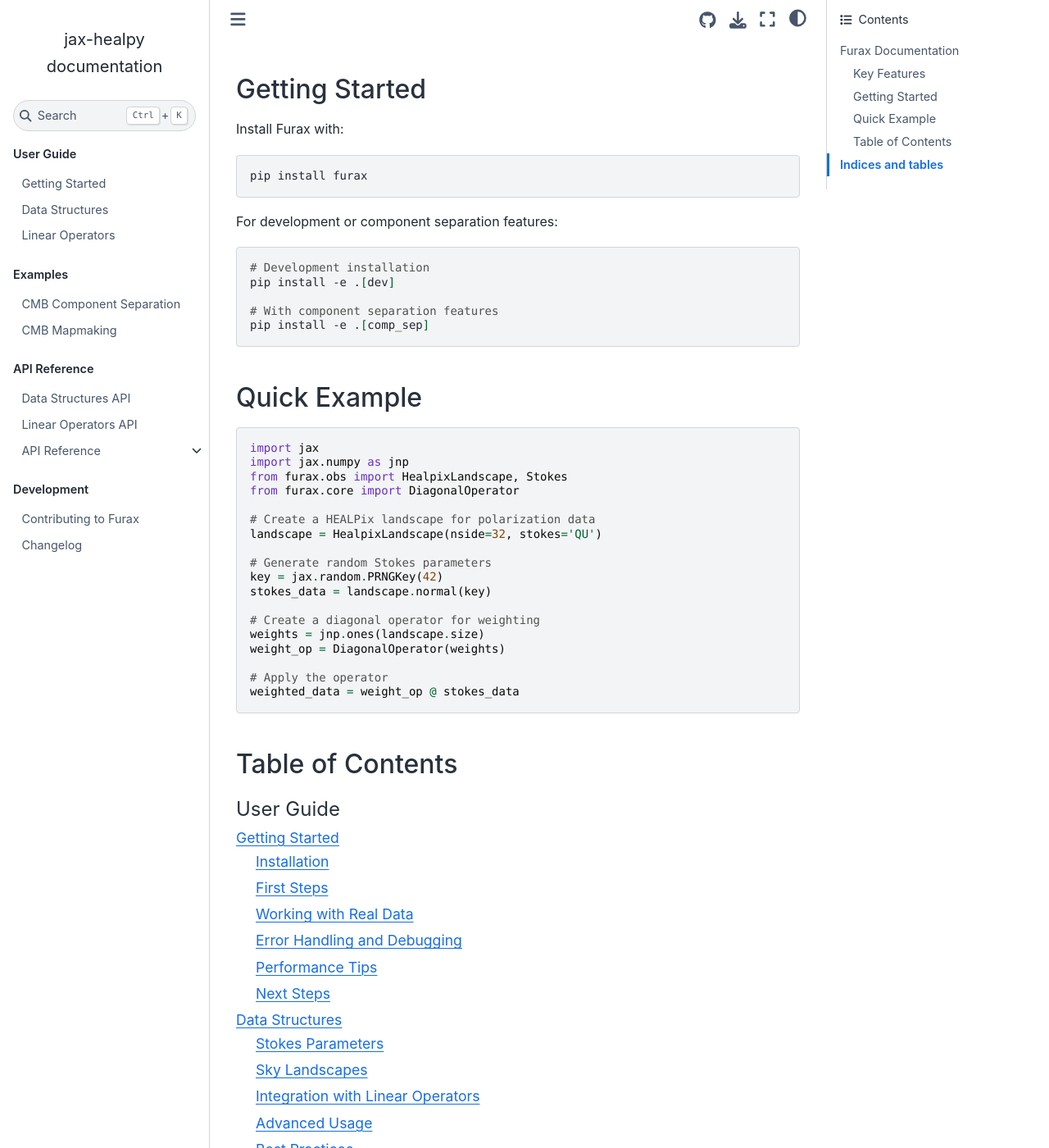
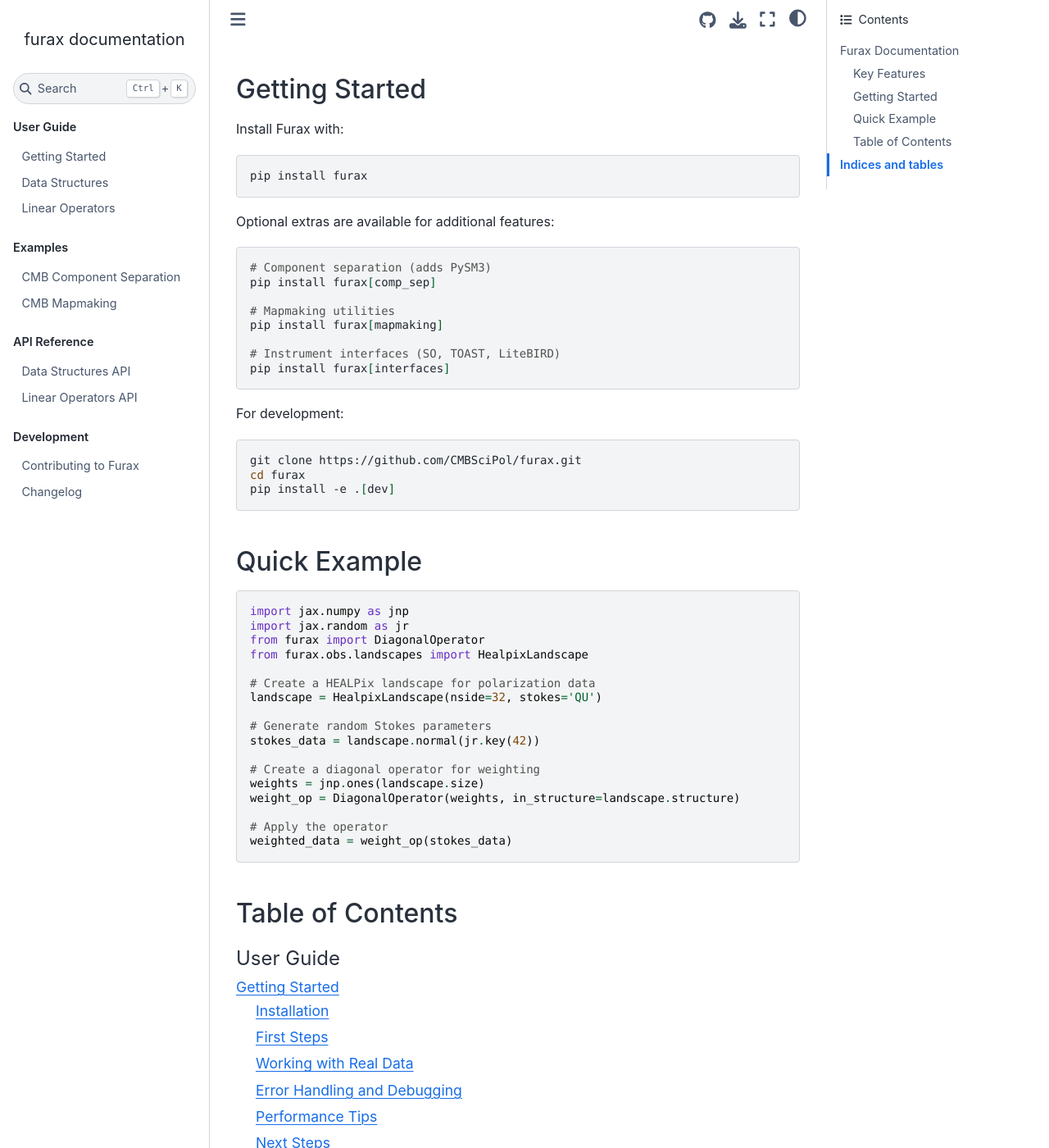
Before and after one commit to CMBSciPol/furax, a Sphinx documentation site: the page built from docs/source/index.rst, in a window 1280 px wide and 1400 px high, scrolled down 651 px. Shown: the whole window at 82% size. Built offline with Sphinx 7.4.7 and the Sphinx Book theme 1.1.4, drawn with Linux system fonts in a browser that asks for light colours; the version number could not be read and is left out; some of the changed text lies outside the part shown.

```diff
--- a/docs/source/conf.py
+++ b/docs/source/conf.py
@@ -11,8 +11,8 @@ import sys
 
 sys.path.insert(0, os.path.abspath('../../'))
 
-project = 'jax-healpy'
-copyright = '2024-2025, Furax contributors.'
+project = 'furax'
+copyright = '2024-2026, Furax contributors.'
 author = 'Furax contributors'
 
 # Get version from setuptools_scm
@@ -74,7 +74,7 @@ napoleon_type_aliases = None
 napoleon_use_admonition_for_examples = False
 napoleon_use_admonition_for_notes = False
 napoleon_use_admonition_for_references = False
-napoleon_use_ivar = False
+napoleon_use_ivar = True
 napoleon_use_param = True
 napoleon_use_rtype = True
 
--- a/docs/source/index.rst
+++ b/docs/source/index.rst
@@ -1,7 +1,8 @@
 Furax Documentation
 ====================
 
-**Furax** is a Framework for Unified and Robust data Analysis with JAX, providing building blocks for solving inverse problems in astrophysical and cosmological domains. It focuses on Cosmic Microwave Background (CMB) analysis with two main components:
+**Furax** is a Framework for Unified and Robust data Analysis with JAX, providing building blocks for solving inverse problems in astrophysical and cosmological domains.
+It focuses on Cosmic Microwave Background (CMB) analysis with two main components:
 
 1. **Linear Operators** (``furax.core``): Composable linear algebra operators built on top of JAX and Lineax
 2. **Stokes Parameters & Landscapes** (``furax.obs``): Data structures for CMB polarization analysis
@@ -28,39 +29,49 @@ Install Furax with:
 
    pip install furax
 
-For development or component separation features:
+Optional extras are available for additional features:
 
 .. code-block:: bash
 
-   # Development installation
+   # Component separation (adds PySM3)
+   pip install furax[comp_sep]
+
+   # Mapmaking utilities
+   pip install furax[mapmaking]
+
+   # Instrument interfaces (SO, TOAST, LiteBIRD)
+   pip install furax[interfaces]
+
+For development:
+
+.. code-block:: bash
+
+   git clone https://github.com/CMBSciPol/furax.git
+   cd furax
    pip install -e .[dev]
-
-   # With component separation features
-   pip install -e .[comp_sep]
 
 Quick Example
 -------------
 
 .. code-block:: python
 
-   import jax
    import jax.numpy as jnp
-   from furax.obs import HealpixLandscape, Stokes
-   from furax.core import DiagonalOperator
+   import jax.random as jr
+   from furax import DiagonalOperator
+   from furax.obs.landscapes import HealpixLandscape
 
    # Create a HEALPix landscape for polarization data
    landscape = HealpixLandscape(nside=32, stokes='QU')
 
    # Generate random Stokes parameters
-   key = jax.random.PRNGKey(42)
-   stokes_data = landscape.normal(key)
+   stokes_data = landscape.normal(jr.key(42))
 
    # Create a diagonal operator for weighting
    weights = jnp.ones(landscape.size)
-   weight_op = DiagonalOperator(weights)
+   weight_op = DiagonalOperator(weights, in_structure=landscape.structure)
 
    # Apply the operator
-   weighted_data = weight_op @ stokes_data
+   weighted_data = weight_op(stokes_data)
 
 Table of Contents
 -----------------
@@ -86,7 +97,6 @@ Table of Contents
 
    api/data_structures
    api/operators
-   api/index
 
 .. toctree::
    :maxdepth: 1
```
Also changed, not shown: README.md (+1 -1 lines), docs/source/api/index.rst (deleted, +0 -10 lines), docs/source/development/index.rst (deleted, +0 -10 lines), docs/source/examples/index.rst (deleted, +0 -10 lines), docs/source/user_guide/index.rst (deleted, +0 -11 lines), 3 other files.
